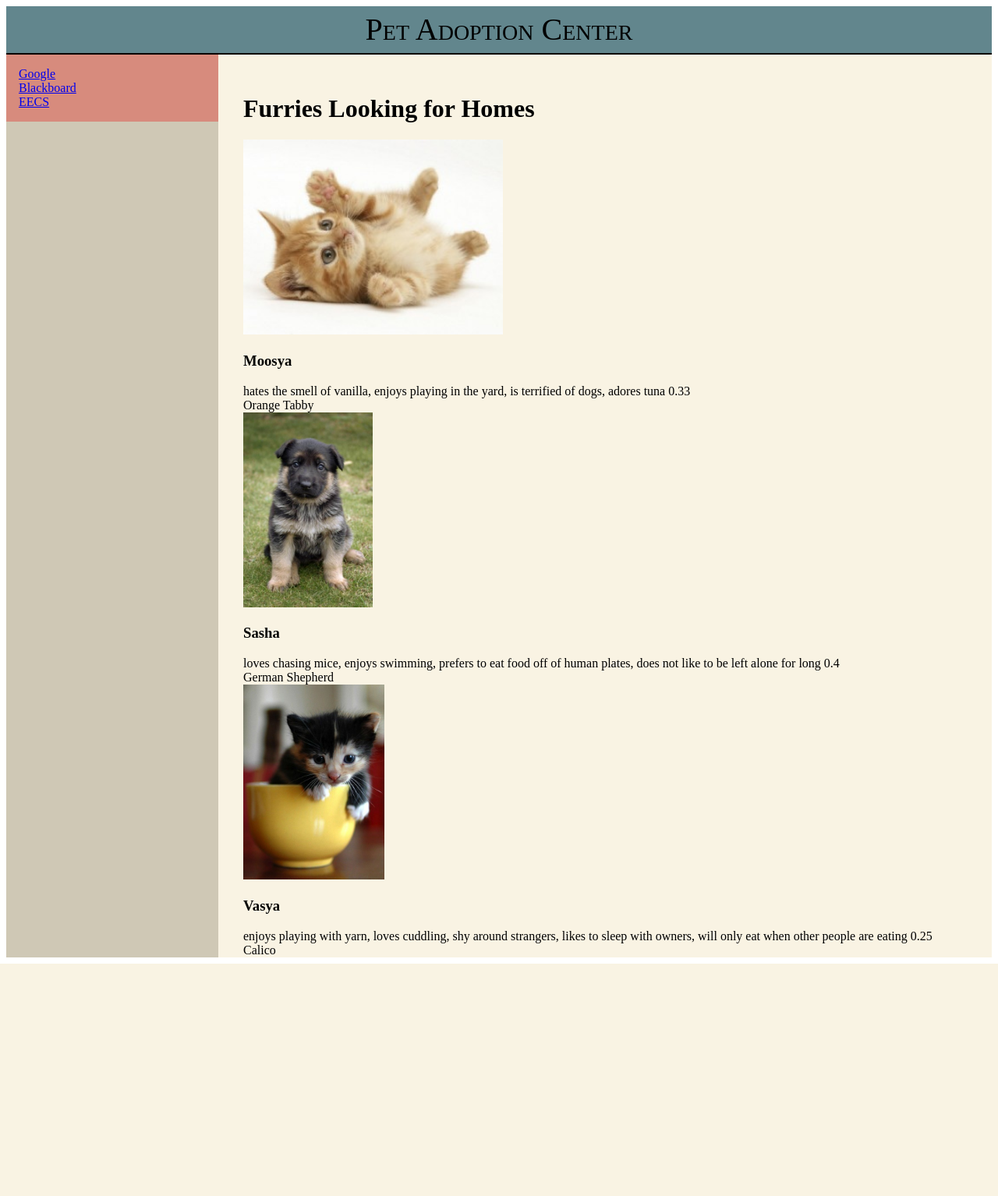
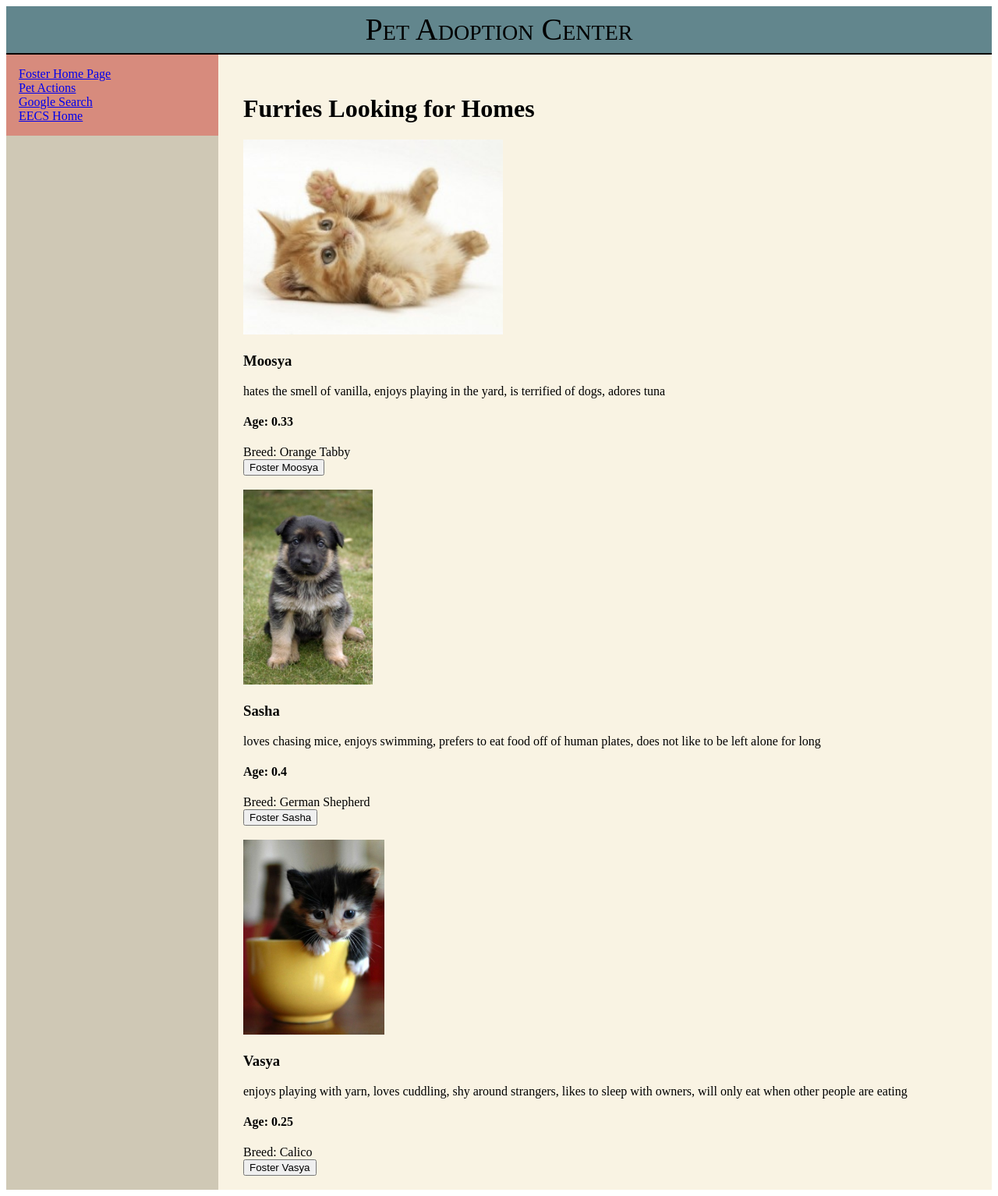
Before and after one commit to ashpurik/cs446, a Rails app: page /foster/index in a window 1280 px wide. Shown: the whole page at 78% size. Before the commit the page ends 1236 px from the top, so only its background shows below. Run offline with Rails 7, Linux system fonts and the light colour scheme; data comes from the database, SQL or seed files in the repository; style sheets or scripts are compiled from the project's sources.

Commit message:
added foster agreement

```diff
--- a/pets/app/assets/stylesheets/pets.css.scss
+++ b/pets/app/assets/stylesheets/pets.css.scss
@@ -31,3 +31,7 @@
   width: 16em;
   background: #D78B7D;
 }
+
+#foster .entry form, #forster .entry form div {
+  display: inline;
+}
--- a/pets/app/controllers/foster_controller.rb
+++ b/pets/app/controllers/foster_controller.rb
@@ -2,4 +2,9 @@ class FosterController < ApplicationController
   def index
     @pets = Pet.all
   end
+
+  def agreement
+    @pet = Pet.find(params[:pet_id])
+  end
+
 end
--- /dev/null
+++ b/pets/app/views/foster/agreement.html.erb
@@ -0,0 +1,6 @@
+<h1>Foster Agreement</h1>
+<%= image_tag(@pet.image_url, :height => '250px') %><br/>
+<h3>You have chosen <%= @pet.name %></h3><br/>
+<p>
+I agree to provide <%= @pet.name %> with a loving foster home, and to care for my pet as if it were my own child.
+</p>
--- a/pets/app/views/foster/index.html.erb
+++ b/pets/app/views/foster/index.html.erb
@@ -8,10 +8,11 @@
   <div class="entry">
     <%= image_tag(pet.image_url, :height => '250px') %>
     <h3><%= pet.name %></h3>
-    <%= sanitize(pet.habits) %>
-    <%= pet.age %>
+    <%= sanitize(pet.habits) %><br/>
+    <h4>Age: <%= pet.age %></h4>
     <div class="breed_line">
-      <span class="breed"><%= pet.breed %></span>
-    </div>
+      <span class="breed">Breed: <%= pet.breed %></span>
+      <%= button_to "Foster #{pet.name}", foster_agreement_path(:pet_id => pet.id) %>
+    </div><br/>
   </div>
 <% end %>
--- a/pets/app/views/layouts/application.html.erb
+++ b/pets/app/views/layouts/application.html.erb
@@ -15,9 +15,10 @@
 
   <div id="columns">
     <div id="side">
-      <a href="http://www.google.com">Google</a><br/>
-      <a href="http://blackboard.mines.edu">Blackboard</a></br/>
-      <a href="http://eecs.mines.edu">EECS</a>
+      <%= link_to "Foster Home Page", foster_path %><br/>
+      <%= link_to "Pet Actions", pets_path %><br/>
+      <a href="http://www.google.com">Google Search</a><br/>
+      <a href="http://eecs.mines.edu">EECS Home</a>
     </div>
 
     <div id="main">
--- a/pets/config/routes.rb
+++ b/pets/config/routes.rb
@@ -1,6 +1,8 @@
 Pets::Application.routes.draw do
   get "foster/index"
+  post "foster/agreement"
   resources :pets
+
 
   # The priority is based upon order of creation: first created -> highest priority.
   # See how all your routes lay out with "rake routes".
```
Also changed, not shown: pets/app/controllers/pets_controller.rb (+11 -1 lines), pets/app/helpers/application_helper.rb (+8 -0 lines), pets/app/views/pets/index.html.erb (+5 -4 lines), pets/test/controllers/foster_controller_test.rb (+3 -0 lines).
